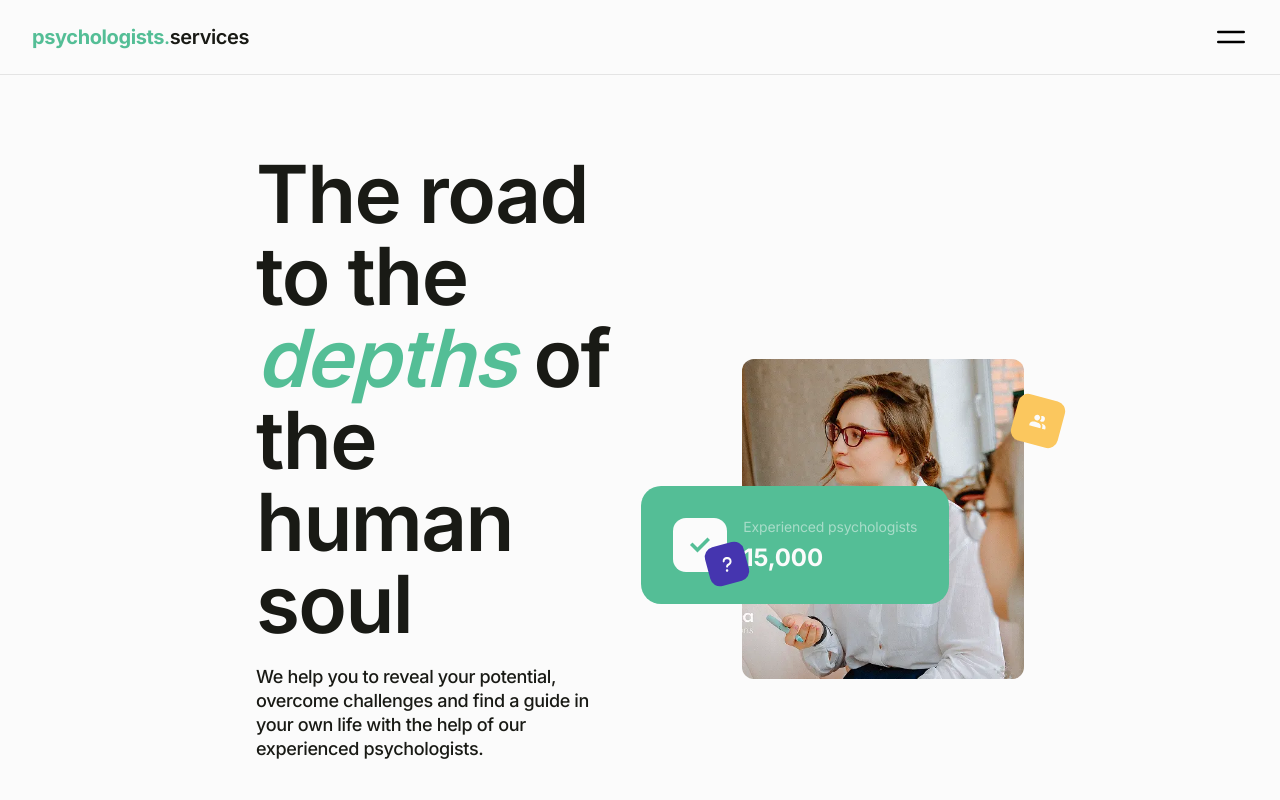
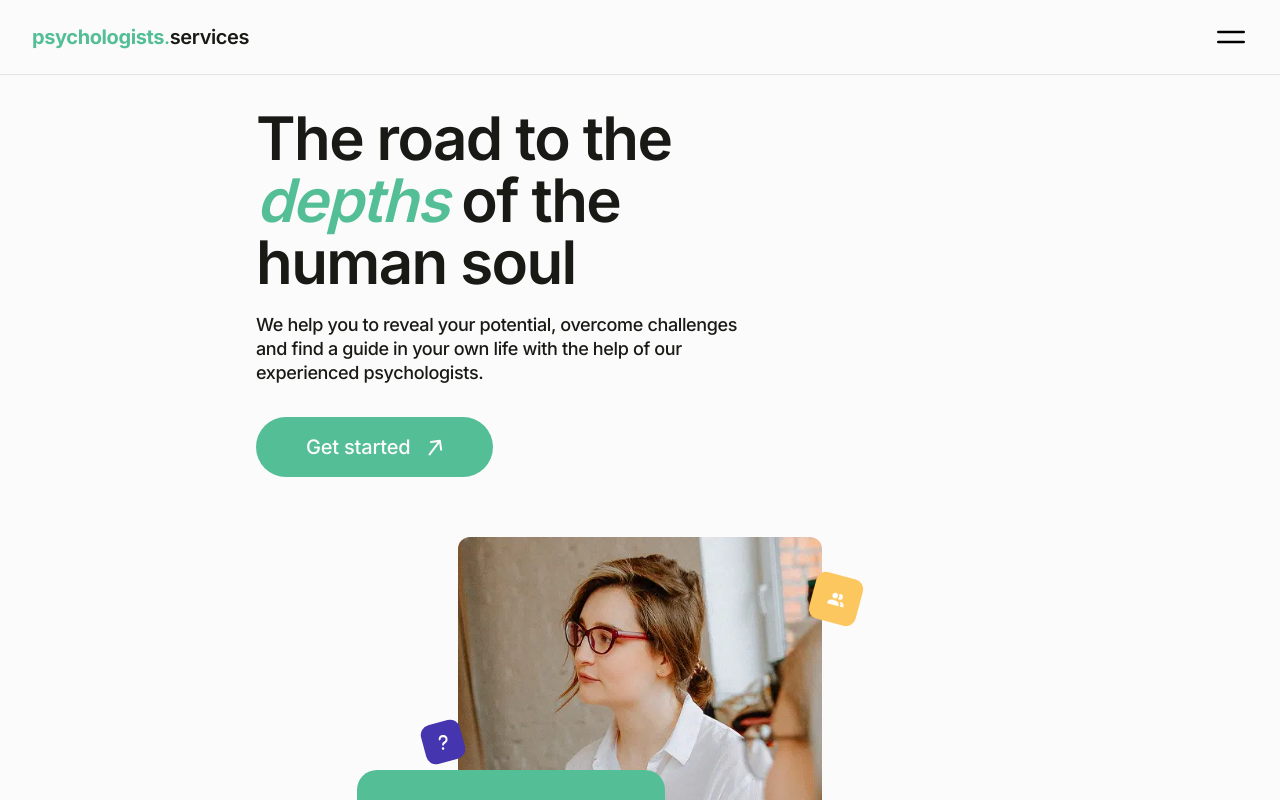
Before and after one commit to and05gt/psychologists-services, a React (Vite) app: page / in a window 1280 px wide. Shown: the top 800 px of the page. Built offline with nearby package versions, Linux system fonts and the light colour scheme.

Commit message:
Updated styles for home page

```diff
--- a/src/components/AppBar/AppBar.module.css
+++ b/src/components/AppBar/AppBar.module.css
@@ -4,10 +4,31 @@
   justify-content: space-between;
   padding: 16px;
   border-bottom: 1px solid rgba(25, 26, 21, 0.1);
+  max-width: 1440px;
+  margin: 0 auto;
+}
+
+@media (min-width: 768px) {
+  .header {
+    padding: 20px 32px;
+  }
+}
+
+@media (min-width: 1440px) {
+  .header {
+    padding: 24px 128px;
+  }
 }
 
 .headerBtnWrap {
   display: none;
+}
+
+@media (min-width: 1440px) {
+  .headerBtnWrap {
+    display: flex;
+    gap: 8px;
+  }
 }
 
 .headerBtn {
@@ -20,11 +41,13 @@
   align-items: center;
 }
 
+@media (min-width: 1440px) {
+  .headerBtn {
+    display: none;
+  }
+}
+
 @media (min-width: 768px) {
-  .header {
-    padding: 20px 32px;
-  }
-
   .headerBtn svg {
     width: 40px;
     height: 40px;
@@ -32,19 +55,10 @@
 }
 
 @media (min-width: 1440px) {
-  .header {
-    padding: 24px 128px;
-  }
-
   .headerWrapper {
     display: flex;
     align-items: center;
     gap: 130px;
-  }
-
-  .headerBtnWrap {
-    display: flex;
-    gap: 8px;
   }
 
   .loginBtn {
@@ -97,8 +111,4 @@
   .regBtn:focus {
     background-color: #36a379;
   }
-
-  .headerBtn {
-    display: none;
-  }
 }
--- a/src/components/Container/Container.module.css
+++ b/src/components/Container/Container.module.css
@@ -4,7 +4,6 @@
   padding-right: 16px;
   margin-left: auto;
   margin-right: auto;
-  display: flex;
 }
 
 @media (min-width: 768px) {
--- a/src/pages/HomePage/HomePage.jsx
+++ b/src/pages/HomePage/HomePage.jsx
@@ -10,7 +10,7 @@ const HomePage = () => {
     <main>
       <Container>
         <section className={s.homeSection}>
-          <div className={s.textContainer}>
+          <div>
             <h1 className={s.heroTitle}>
               The road to the <span>depths</span> of the human soul
             </h1>
@@ -38,8 +38,8 @@ const HomePage = () => {
               srcSet={
                 '../../../src/assets/img/hero-img.webp 1x, ../../../src/assets/img/hero-img@2x.webp 2x'
               }
-              width={464}
-              height={526}
+              width={264}
+              height={326}
             />
             <div className={s.checkWrap}>
               <span>
--- a/src/pages/HomePage/HomePage.module.css
+++ b/src/pages/HomePage/HomePage.module.css
@@ -1,21 +1,55 @@
 .homeSection {
+  padding-top: 24px;
+  padding-bottom: 40px;
+  display: flex;
+  flex-direction: column;
+  gap: 40px;
+}
+
+@media (min-width: 768px) {
+  .homeSection {
+    padding-top: 32px;
+    padding-bottom: 64px;
+    gap: 60px;
+  }
+}
+
+@media (min-width: 1440px) {
+  .homeSection {
+    flex-direction: row;
     padding-top: 78px;
     padding-bottom: 100px;
-  display: flex;
     align-items: center;
+    justify-content: space-between;
     gap: 125px;
   }
-
-.textContainer {
-  width: 595px;
 }
 
 .heroTitle {
+  width: 252px;
+  font-size: 40px;
+  font-weight: 600;
+  line-height: 42px;
+  letter-spacing: -1.6px;
+  margin-bottom: 16px;
+}
+
+@media (min-width: 768px) {
+  .heroTitle {
+    width: 452px;
+    font-size: 60px;
+    line-height: 62px;
+    margin-bottom: 20px;
+  }
+}
+
+@media (min-width: 1440px) {
+  .heroTitle {
+    width: 595px;
     font-size: 80px;
-  font-weight: 600;
     line-height: 82px; /* 102.5% */
     letter-spacing: -1.6px;
-  margin-bottom: 20px;
+  }
 }
 
 .heroTitle span {
@@ -24,39 +58,63 @@
 }
 
 .heroText {
+  font-size: 16px;
+  font-weight: 500;
+  line-height: 20px;
+  letter-spacing: -0.36px;
+  margin-bottom: 24px;
+}
+
+@media (min-width: 768px) {
+  .heroText {
+    width: 507px;
     font-size: 18px;
-  font-weight: 500;
     line-height: 24px; /* 133.333% */
-  letter-spacing: -0.36px;
+    margin-bottom: 32px;
+  }
+}
+
+@media (min-width: 1440px) {
+  .heroText {
+    width: 507px;
     margin-bottom: 40px;
+  }
 }
 
 .heroBtn {
   display: flex;
-  width: 236px;
-  padding: 18px 50px;
+  padding: 14px 38px;
   justify-content: center;
   align-items: center;
-  gap: 18px;
+  gap: 12px;
   border: none;
   outline: none;
   border-radius: 30px;
   background-color: #54be96;
   color: #fbfbfb;
   font-family: Inter;
-  font-size: 20px;
+  font-size: 16px;
   font-style: normal;
   font-weight: 500;
-  line-height: 24px; /* 120% */
+  line-height: 20px;
   letter-spacing: -0.2px;
   text-decoration: none;
   cursor: pointer;
   transition: background-color 250ms cubic-bezier(0.4, 0, 0.2, 1);
 }
 
+@media (min-width: 768px) {
+  .heroBtn {
+    padding: 18px 50px;
+    gap: 18px;
+    font-size: 20px;
+    line-height: 24px; /* 120% */
+  }
+
   .heroBtn:hover,
   .heroBtn:focus {
     background-color: #36a379;
+  }
 }
 
 .heroBtn svg {
@@ -67,31 +125,67 @@
   position: relative;
 }
 
+@media (min-width: 320px) and (max-width: 1439px) {
+  .imageWrap {
+    margin: 0 auto;
+  }
+}
+
 .heroImg {
   border-radius: 12px;
 }
 
+@media (min-width: 768px) {
+  .heroImg {
+    width: 364px;
+    height: 426px;
+  }
+}
+
+@media (min-width: 1440px) {
+  .heroImg {
+    width: 464px;
+    height: 526px;
+  }
+}
+
 .checkWrap {
   position: absolute;
-  bottom: 75px;
-  left: -101px;
-  padding: 32px;
+  bottom: 45px;
+  left: -34px;
+  padding: 16px;
   border-radius: 20px;
   background-color: #54be96;
   display: flex;
   align-items: center;
+  gap: 8px;
+}
+
+@media (min-width: 768px) {
+  .checkWrap {
+    bottom: 75px;
+    left: -101px;
+    padding: 32px;
     gap: 16px;
+  }
 }
 
 .checkWrap span {
-  width: 54px;
-  height: 54px;
+  width: 44px;
+  height: 44px;
   flex-shrink: 0;
   border-radius: 13px;
   background-color: #fbfbfb;
   display: flex;
   align-items: center;
   justify-content: center;
+}
+
+@media (min-width: 768px) {
+  .checkWrap span {
+    width: 54px;
+    height: 54px;
+  }
 }
 
 .checkWrap span svg {
@@ -101,36 +195,55 @@
 .checkTextWrap {
   display: flex;
   flex-direction: column;
+  gap: 4px;
+}
+
+@media (min-width: 768px) {
+  .checkTextWrap {
     gap: 8px;
+  }
 }
 
 .checkText {
   color: rgba(251, 251, 251, 0.5);
-  font-size: 14px;
-  font-weight: 400;
   line-height: normal;
 }
 
 .checkSum {
   color: #fbfbfb;
-  font-size: 24px;
+  font-size: 20px;
   font-weight: 700;
   line-height: normal;
 }
 
+@media (min-width: 768px) {
+  .checkSum {
+    font-size: 24px;
+  }
+}
+
 .questionWrap {
   position: absolute;
-  top: 185px;
-  left: -35px;
+  top: 95px;
+  left: -25px;
   display: flex;
   align-items: center;
   justify-content: center;
-  width: 40px;
-  height: 40px;
+  width: 30px;
+  height: 30px;
   transform: rotate(-15deg);
   flex-shrink: 0;
   border-radius: 10px;
   background-color: #4535af;
+}
+
+@media (min-width: 768px) {
+  .questionWrap {
+    top: 185px;
+    left: -35px;
+    width: 40px;
+    height: 40px;
+  }
 }
 
 .questionWrap svg {
@@ -140,19 +253,28 @@
 
 .usersWrap {
   position: absolute;
-  top: 38px;
-  right: -38px;
+  top: 18px;
+  right: -28px;
   display: flex;
   align-items: center;
   justify-content: center;
-  width: 48.173px;
-  height: 48.173px;
+  width: 38.173px;
+  height: 38.173px;
   transform: rotate(15deg);
   flex-shrink: 0;
   border-radius: 10px;
   background-color: #fbc75e;
 }
 
+@media (min-width: 768px) {
+  .usersWrap {
+    top: 38px;
+    right: -38px;
+    width: 48.173px;
+    height: 48.173px;
+  }
+}
+
 .usersWrap svg {
   fill: #fbfbfb;
   transform: rotate(-15deg);
--- a/src/pages/PsychologistsPage/PsychologistsPage.jsx
+++ b/src/pages/PsychologistsPage/PsychologistsPage.jsx
@@ -1,5 +1,13 @@
+import Container from '../../components/Container/Container.jsx';
+
 const PsychologistsPage = () => {
-  return <div>PsychologistsPage</div>;
+  return (
+    <main>
+      <Container>
+        <section></section>
+      </Container>
+    </main>
+  );
 };
 
 export default PsychologistsPage;
```
Lines whose indentation alone changed are shown as unchanged.
